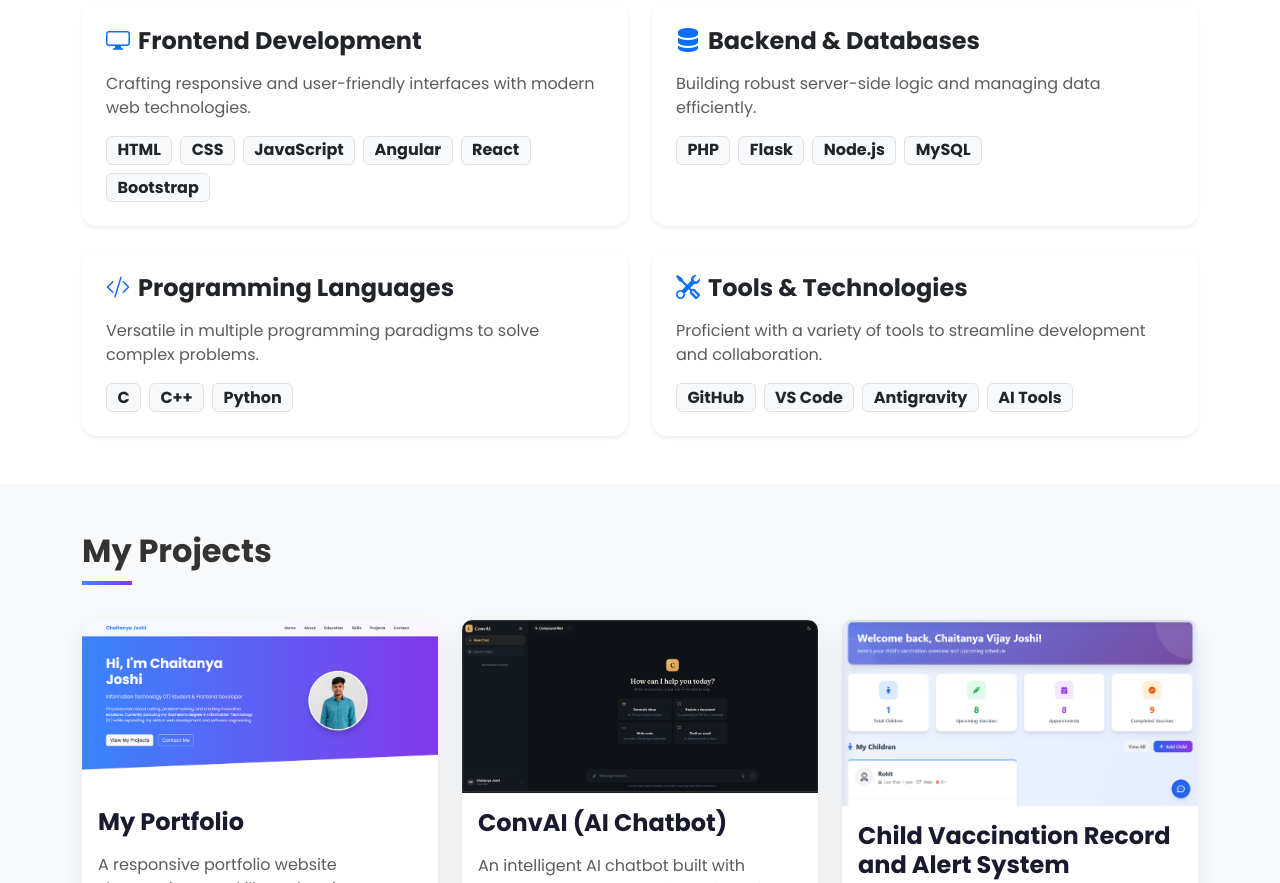
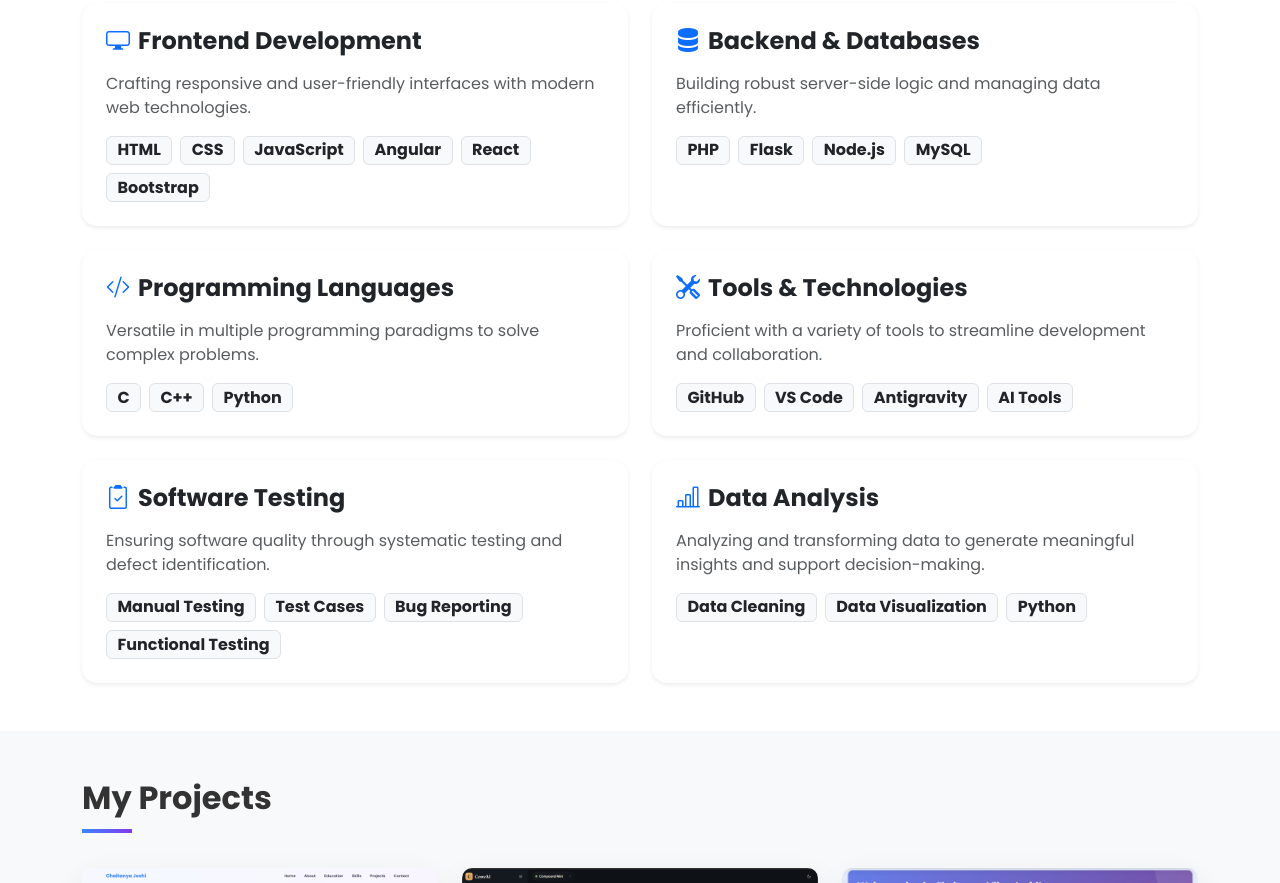
Before and after one commit to joshichaitanya58/My_Portfolio, a website: page index.html in a window 1280 px wide. Shown: the part 2231-3114 px from the top of the page. Drawn offline with nearby package versions, Linux system fonts and the light colour scheme.

Commit message:
Update index.html

```diff
--- a/index.html
+++ b/index.html
@@ -102,7 +102,7 @@
                     <p class="lead">I'm a dedicated Information Technology (IT) student with a strong interest in
                         software
                         development and emerging technologies.</p>
-                    <p>Currently in my Last year of Bachelor of Information Technology (IT) at SVKM (DBATU University),
+                    <p>Currently in my third year of Bachelor of Information Technology (IT) at SVKM (DBATU University),
                         Dhule, I
                         have maintained a CGPA of 6.57 while actively participating in coding competitions and tech
                         clubs.</p>
@@ -253,6 +253,29 @@
                             <span class="badge fs-6 text-dark bg-light border">VS Code</span>
                             <span class="badge fs-6 text-dark bg-light border">Antigravity</span>
                             <span class="badge fs-6 text-dark bg-light border">AI Tools</span>
+                        </div>
+                    </div>
+                </div>
+                <div class="col-lg-6">
+                    <div class="card h-100 p-4 shadow-sm" style="border-radius: 15px; border:none;">
+                        <h4 class="fw-bold mb-3"><i class="bi bi-clipboard2-check text-primary me-2"></i>Software Testing</h4>
+                        <p class="text-muted">Ensuring software quality through systematic testing and defect identification.</p>
+                        <div class="d-flex flex-wrap gap-2">
+                            <span class="badge fs-6 text-dark bg-light border">Manual Testing</span>
+                            <span class="badge fs-6 text-dark bg-light border">Test Cases</span>
+                            <span class="badge fs-6 text-dark bg-light border">Bug Reporting</span>
+                            <span class="badge fs-6 text-dark bg-light border">Functional Testing</span>
+                        </div>
+                    </div>
+                </div>
+                <div class="col-lg-6">
+                    <div class="card h-100 p-4 shadow-sm" style="border-radius: 15px; border:none;">
+                        <h4 class="fw-bold mb-3"><i class="bi bi-bar-chart-line text-primary me-2"></i>Data Analysis</h4>
+                        <p class="text-muted">Analyzing and transforming data to generate meaningful insights and support decision-making.</p>
+                        <div class="d-flex flex-wrap gap-2">
+                            <span class="badge fs-6 text-dark bg-light border">Data Cleaning</span>
+                            <span class="badge fs-6 text-dark bg-light border">Data Visualization</span>
+                            <span class="badge fs-6 text-dark bg-light border">Python</span>
                         </div>
                     </div>
                 </div>
```
